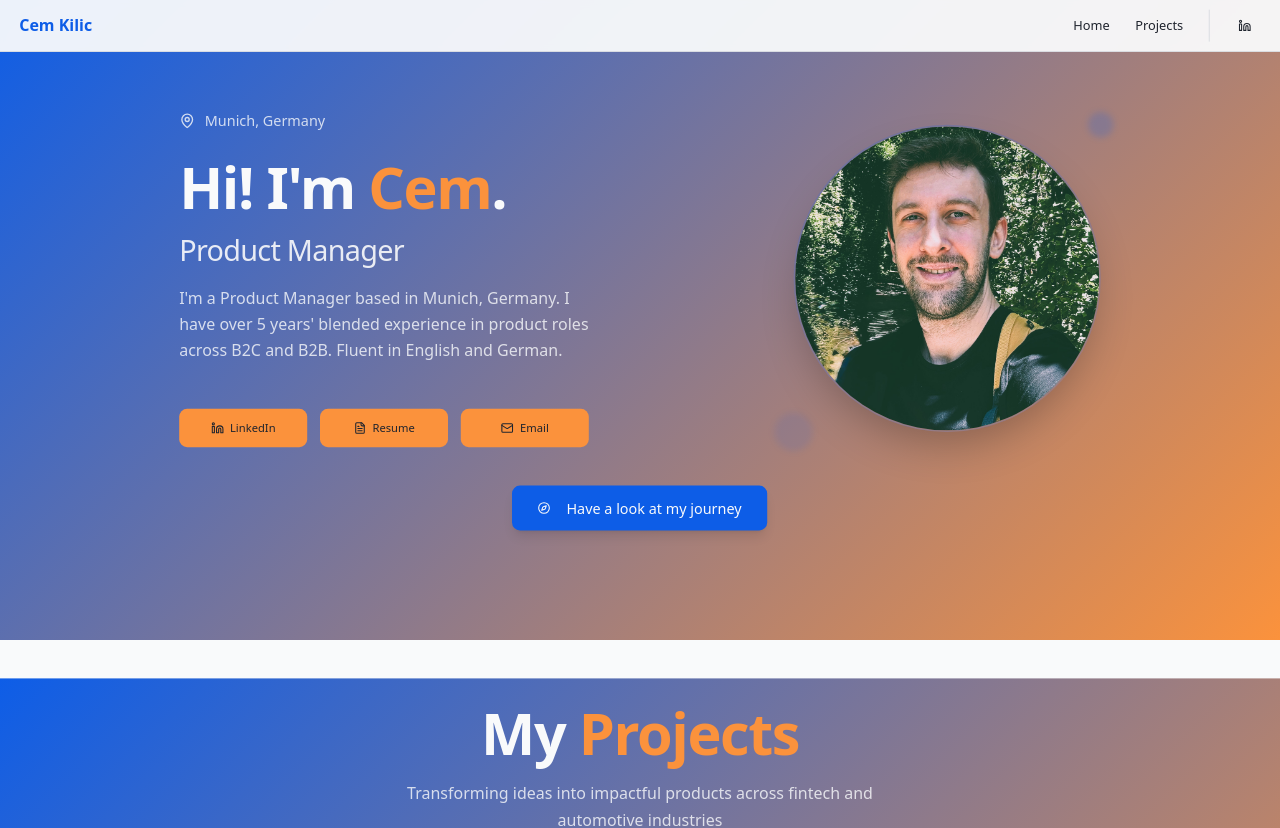
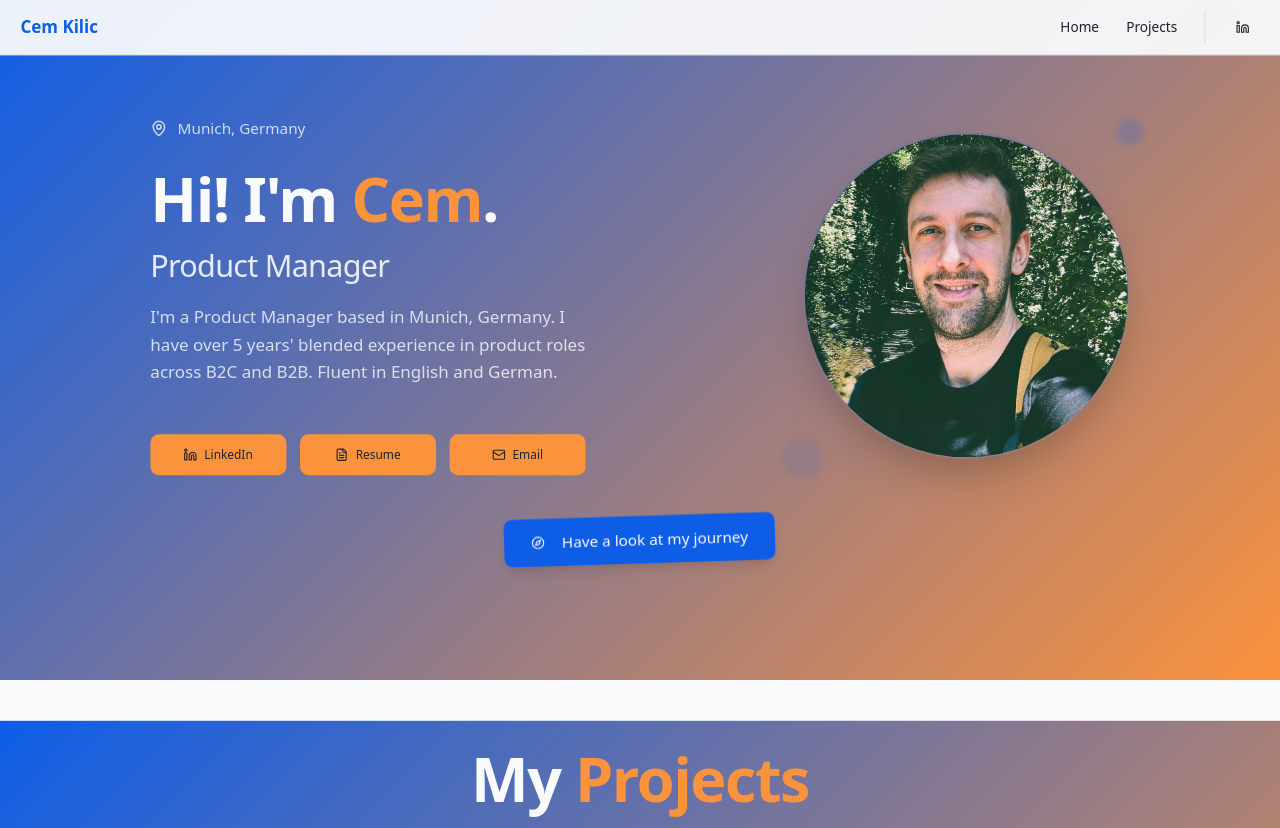
Before and after one commit to Ckilic123/cem-on-the-map, a React (Vite) app: page / in a window 1280 px wide. Shown: the top 828 px of the page. Built offline with nearby package versions, Linux system fonts and the light colour scheme.

Commit message:
Fix CTA tilt and popup

```diff
--- a/src/components/ProjectSection.tsx
+++ b/src/components/ProjectSection.tsx
@@ -154,9 +154,10 @@ const ProjectSection = () => {
 
       {/* Project Detail Modal */}
       {selectedProject && (
-        <div className="fixed inset-0 z-50 flex items-center justify-center p-4 bg-black/50 backdrop-blur-sm animate-fade-in">
-          <div className="relative w-full max-w-4xl max-h-[85vh] overflow-y-auto my-auto">
-            <div className="bg-gradient-to-br from-background to-background/95 rounded-3xl shadow-2xl border border-border/50 animate-scale-in">
+        <div className="fixed inset-0 z-50 bg-black/50 backdrop-blur-sm animate-fade-in overflow-y-auto">
+          <div className="min-h-full flex items-center justify-center p-4">
+            <div className="relative w-full max-w-4xl my-8">
+            <div className="bg-gradient-to-br from-background to-background/95 rounded-3xl shadow-2xl border border-border/50 animate-scale-in max-h-[85vh] overflow-y-auto">
               {/* Header */}
               <div className="relative overflow-hidden rounded-t-3xl">
                 <img
@@ -265,6 +266,7 @@ const ProjectSection = () => {
                   </div>
                 </div>
               </div>
+              </div>
             </div>
           </div>
         </div>
--- a/src/index.css
+++ b/src/index.css
@@ -192,10 +192,10 @@
   }
 
   @keyframes cta-tilt {
-    0%, 80% { transform: rotate(0deg); }
-    85% { transform: rotate(-3deg); }
-    95% { transform: rotate(3deg); }
-    100% { transform: rotate(0deg); }
+    0%, 20% { transform: rotate(0deg); }
+    5% { transform: rotate(-2deg); }
+    15% { transform: rotate(2deg); }
+    20%, 100% { transform: rotate(0deg); }
   }
 
   .animate-cta-tilt {
@@ -204,9 +204,10 @@
 
   /* Page scale for better default sizing */
   .page-scale {
-    transform: scale(0.8);
+    transform: scale(0.85);
     transform-origin: top center;
-    width: 125%;
-    margin-left: -12.5%;
+    width: 117.65%;
+    margin-left: -8.825%;
+    min-height: 100vh;
   }
 }
```
